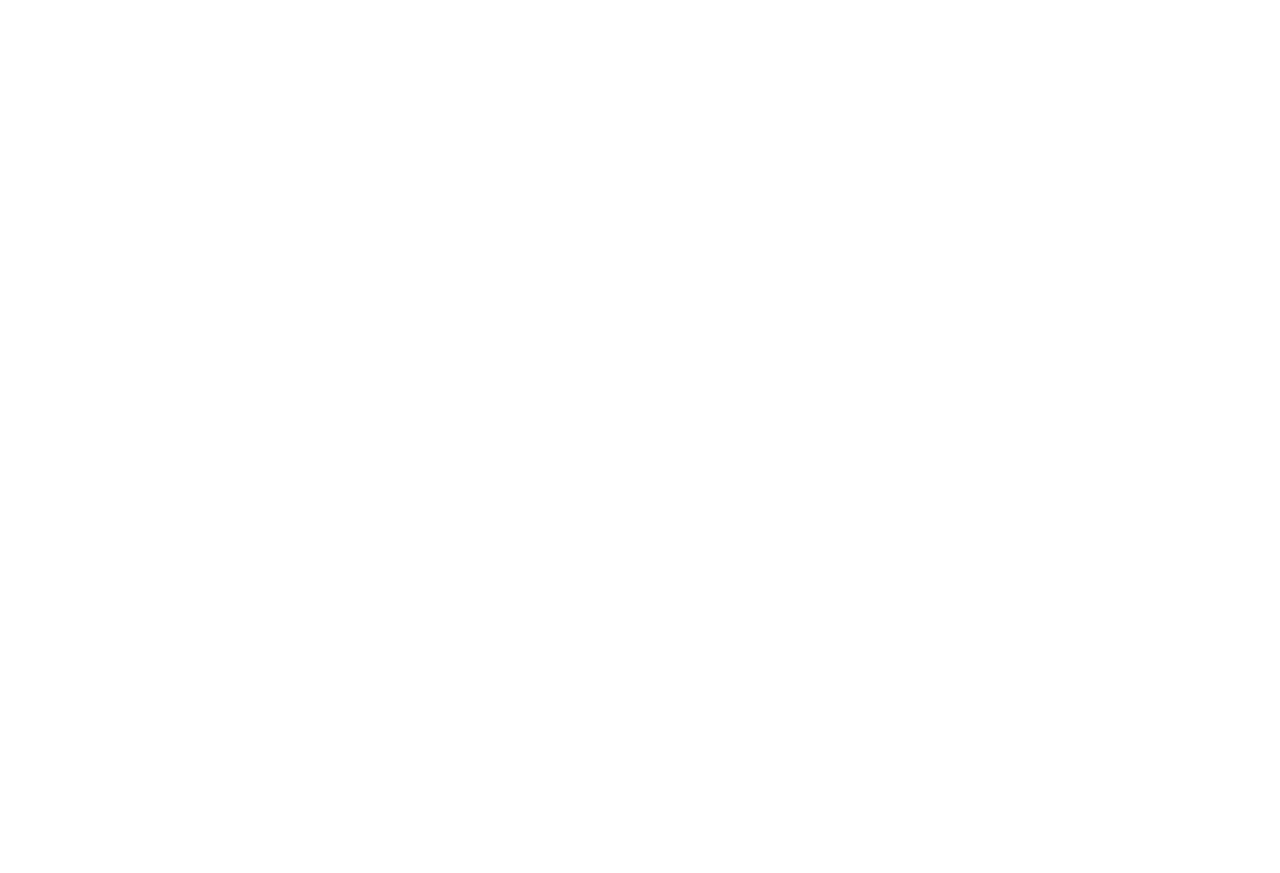
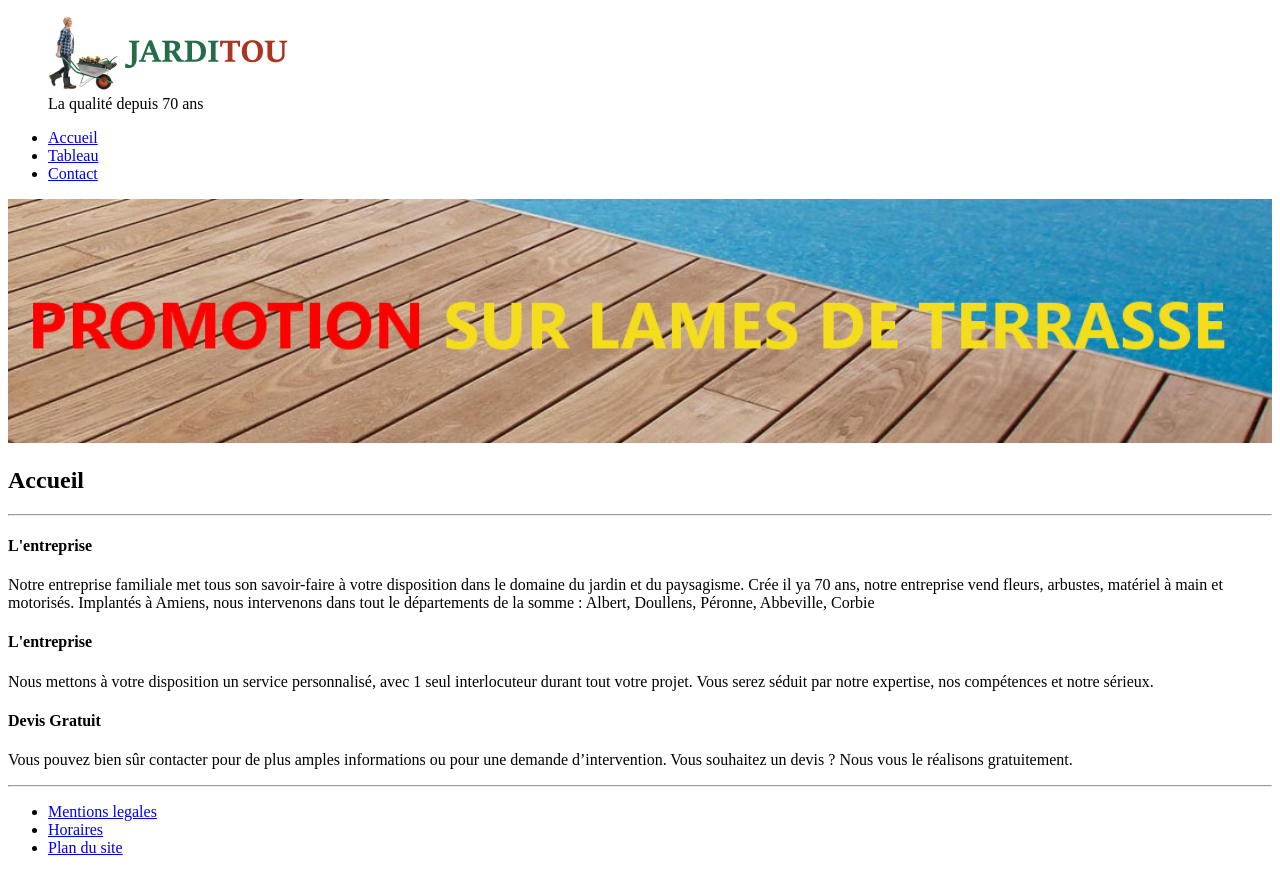
Before and after one commit to SatanooX/Afpa_Base, a plain HTML site: page index.html in a window 1280 px wide. Before the commit the page ends 800 px from the top, so only its background shows below. Drawn offline with Linux system fonts and the light colour scheme.

Commit message:
Final INDEX
Finished without CSS OR Bootstrap

```diff
--- a/index.html
+++ b/index.html
@@ -7,21 +7,40 @@
 
 <body>
         <header>
-
+            <figure>
+                <img src="Images/jarditou_logo.jpg" alt="Logo Jarditou" title="Logo Jarditou" width="250px">
+                <figcaption>La qualité depuis 70 ans</figcaption>
+            </figure>
         </header>
 
         <nav>
+            <ul>
+                <li><a href="#">Accueil</a></li>
+                <li><a href="#">Tableau</a></li>
+                <li><a href="#">Contact</a></li>
+            </ul>
+        </nav>
+<img src="Images/promotion.jpg" alt="Logo" width="100%">
+        <section>
+            <h2>Accueil</h2><hr>
+                <article>
+                    <h4>L'entreprise</h4>
+                    <p>Notre entreprise familiale met tous son savoir-faire à votre disposition dans le domaine du jardin et du paysagisme. Crée il ya 70 ans, notre entreprise vend fleurs, arbustes, matériel à main et motorisés. Implantés à Amiens, nous intervenons dans tout le départements de la somme : Albert, Doullens, Péronne, Abbeville, Corbie </p>
 
-        </nav>
+                    <h4>L'entreprise</h4>
+                    <p>Nous mettons à votre disposition un service personnalisé, avec 1 seul interlocuteur durant tout votre projet. Vous serez séduit par notre expertise, nos compétences et notre sérieux.  </p>
 
-        <section>
-            <h2></h2>
-                <article>
-
+                    <h4>Devis Gratuit</h4>
+                    <p>Vous pouvez bien sûr contacter pour de plus amples informations ou pour une demande d’intervention. Vous souhaitez un devis ? Nous vous le réalisons gratuitement.  </p>
+                    <hr>
                 </article>
         </section>
         <footer>
-
+            <ul>
+                <li><a href="#">Mentions legales</a></li>
+                <li><a href="#">Horaires</a></li>
+                <li><a href="#">Plan du site</a></li>
+            </ul>
         </footer>
 </body>
 </html>
```
